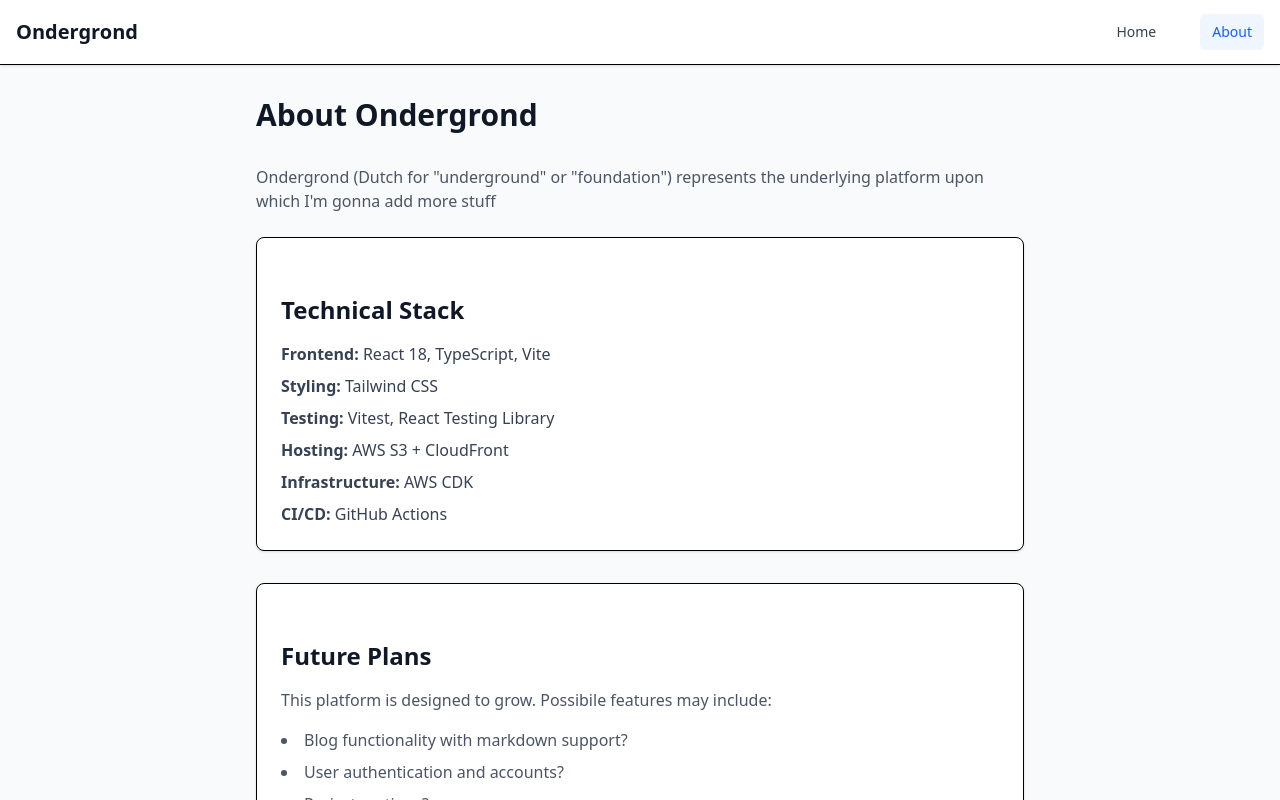
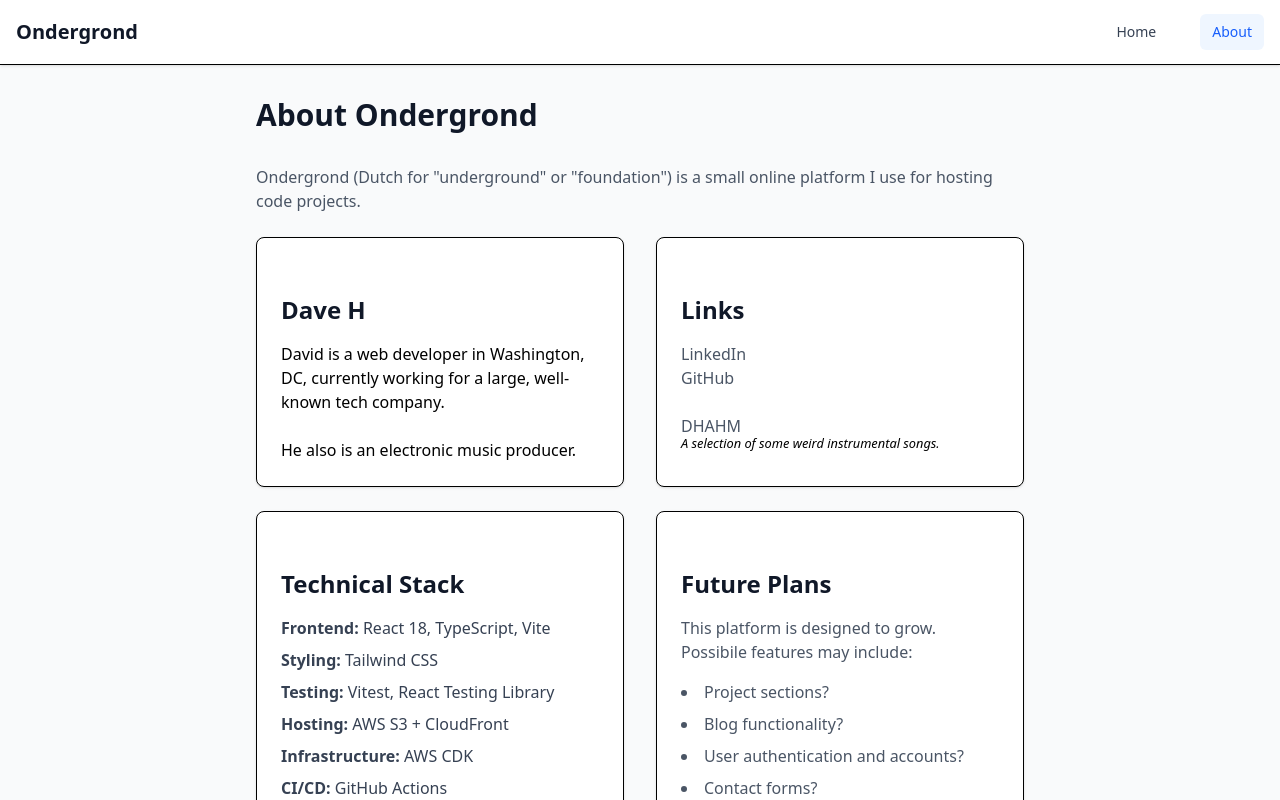
Before and after one commit to DJHUTCHINGS/ondergrond, a React (Vite) app: page /about in a window 1280 px wide. Shown: the top 800 px of the page. Built offline with nearby package versions, Linux system fonts and the light colour scheme; no server answers.

Commit message:
Updates to content and LinkTo

```diff
--- a/src/components/grid/Grid.tsx
+++ b/src/components/grid/Grid.tsx
@@ -2,9 +2,22 @@ import type { JSX, ReactNode } from 'react';
 
 interface Props {
   children: ReactNode;
-  columns: number;
+  columns: 1 | 2 | 3 | 4 | 5 | 6 | 7 | 8 | 9 | 10 | 11 | 12;
 }
 
 export const Grid = ({ children, columns }: Props): JSX.Element => {
-  return <div className={`grid md:grid-cols-${columns} gap-8`}>{children}</div>;
+  const gridCols = {
+    1: 'md:grid-cols-1',
+    2: 'md:grid-cols-2',
+    3: 'md:grid-cols-3',
+    4: 'md:grid-cols-4',
+    5: 'md:grid-cols-5',
+    6: 'md:grid-cols-6',
+  } as const;
+
+  return (
+    <div className={`grid ${gridCols[columns as keyof typeof gridCols]} gap-8`}>
+      {children}
+    </div>
+  );
 };
--- a/src/components/link/Link.tsx
+++ /dev/null
@@ -1,19 +0,0 @@
-import type { JSX } from 'react';
-
-interface Props {
-  label: string;
-  external?: boolean;
-  href: string;
-}
-
-export const Link = ({ label, href, external = false }: Props): JSX.Element => {
-  return (
-    <a
-      className="text-gray-600"
-      href={href}
-      target={external ? '_blank' : '_self'}
-    >
-      {label}
-    </a>
-  );
-};
--- /dev/null
+++ b/src/components/link/LinkTo.tsx
@@ -0,0 +1,41 @@
+import type { JSX } from 'react';
+import { ExternalLink } from 'lucide-react';
+
+interface Props {
+  label: string;
+  external?: boolean;
+  href: string;
+  description?: string;
+}
+
+export const LinkTo = ({
+  label,
+  href,
+  description,
+  external = false,
+}: Props): JSX.Element => {
+  return (
+    <>
+      <a
+        className="group text-gray-600 hover:text-blue-900 hover:underline transition-colors duration-200 inline-flex items-center gap-1"
+        href={href}
+        target={external ? '_blank' : '_self'}
+      >
+        <span>{label}</span>
+        {external && (
+          <ExternalLink
+            size={14}
+            className="opacity-0 group-hover:opacity-70 transition-opacity duration-200"
+          />
+        )}
+      </a>
+      {description && description?.length > 0 && (
+        <div className="-mt-2">
+          <small>
+            <em>{description}</em>
+          </small>
+        </div>
+      )}
+    </>
+  );
+};
--- a/src/pages/about/About.tsx
+++ b/src/pages/about/About.tsx
@@ -1,8 +1,11 @@
 import { Container } from '../../components/container/Container';
 import { Grid } from '../../components/grid/Grid';
+import { LinkTo } from '../../components/link/LinkTo';
+
+const HEADER_CLASS = 'text-2xl font-semibold text-gray-900 mt-8 mb-4';
 
 const About = () => {
-  const INTRO_TXT = `Ondergrond (Dutch for "underground" or "foundation") represents the underlying platform upon which I'm gonna add more stuff`;
+  const INTRO_TXT = `Ondergrond (Dutch for "underground" or "foundation") is a small online platform I use for hosting code projects.`;
 
   return (
     <div className="max-w-3xl mx-auto">
@@ -10,14 +13,54 @@ const About = () => {
         About Ondergrond
       </h1>
 
-      <div className="prose prose-lg max-w-none">
+      <div className="prose prose-lg max-w-none space-y-6">
         <p className="text-gray-600 mb-6">{INTRO_TXT}</p>
 
         <Grid columns={2}>
           <Container>
-            <h2 className="text-2xl font-semibold text-gray-900 mt-8 mb-4">
-              Technical Stack
-            </h2>
+            <h2 className={HEADER_CLASS}>Dave H</h2>
+
+            <p>
+              David is a web developer in Washington, DC, currently working for
+              a large, well-known tech company.
+            </p>
+            <br />
+            <p>He also is an electronic music producer.</p>
+          </Container>
+
+          <Container>
+            <h2 className={HEADER_CLASS}>Links</h2>
+
+            <p>
+              <LinkTo
+                href="https://www.linkedin.com/in/djhutchings/"
+                label="LinkedIn"
+                external
+              />
+            </p>
+
+            <p>
+              <LinkTo
+                label="GitHub"
+                href="https://github.com/DJHUTCHINGS"
+                external
+              />
+            </p>
+            <br />
+            <p>
+              <LinkTo
+                label="DHAHM"
+                href="https://dhahm.com"
+                external
+                description="A selection of some weird instrumental songs."
+              />
+            </p>
+          </Container>
+        </Grid>
+
+        <Grid columns={2}>
+          <Container>
+            <h2 className={HEADER_CLASS}>Technical Stack</h2>
 
             <ul className="space-y-2 text-gray-700">
               <li>
@@ -42,20 +85,18 @@ const About = () => {
           </Container>
 
           <Container>
-            <h2 className="text-2xl font-semibold text-gray-900 mt-8 mb-4">
-              Future Plans
-            </h2>
+            <h2 className={HEADER_CLASS}>Future Plans</h2>
 
             <p className="text-gray-600 mb-4">
               This platform is designed to grow. Possibile features may include:
             </p>
 
             <ul className="list-disc list-inside text-gray-600 space-y-2 mb-6">
-              <li>Blog functionality with markdown support?</li>
+              <li>Project sections?</li>
+              <li>Blog functionality?</li>
               <li>User authentication and accounts?</li>
-              <li>Project sections?</li>
-              <li>Contact forms with serverless backend?</li>
-              <li>Performance monitoring and analytics?</li>
+
+              <li>Contact forms?</li>
             </ul>
           </Container>
         </Grid>
--- a/src/pages/home/Home.tsx
+++ b/src/pages/home/Home.tsx
@@ -1,31 +1,7 @@
-import { useState } from 'react';
-import { Container } from '../../components/container/Container';
-import { Grid } from '../../components/grid/Grid';
-import { Link } from '../../components/link/Link';
-import { X } from 'lucide-react';
-
 const Home = () => {
-  const [showAlert, setShowAlert] = useState(true);
-
-  const ALERT_TEXT = `Under Construction`;
-
   return (
     <div className="max-w-4xl mx-auto">
       <div className="text-center py-16">
-        {showAlert && (
-          <div className="bg-yellow-400 text-white p-4 rounded-lg shadow-sm">
-            <Grid columns={3}>
-              <span> {ALERT_TEXT}</span>
-              <div></div>
-              <button
-                className="justify-self-end"
-                onClick={() => setShowAlert(!showAlert)}
-              >
-                <X />
-              </button>
-            </Grid>
-          </div>
-        )}
         <br />
         <h1
           className="text-4xl font-bold text-gray-900 mb-6"
@@ -33,31 +9,6 @@ const Home = () => {
         >
           Welcome to the Ondergrond
         </h1>
-        <p className="text-xl text-gray-600 mb-8 max-w-2xl mx-auto">
-          A simple introduction to Dave H.
-        </p>
-
-        <Grid columns={1}>
-          <Container>
-            <h3 className="text-lg font-semibold text-gray-900 mb-3">Links</h3>
-
-            <p>
-              <Link
-                href="https://www.linkedin.com/in/djhutchings/"
-                label="LinkedIn"
-                external
-              />
-            </p>
-
-            <p>
-              <Link
-                label="GitHub"
-                href="https://github.com/DJHUTCHINGS"
-                external
-              />
-            </p>
-          </Container>
-        </Grid>
       </div>
     </div>
   );
```
Also changed, not shown: 1 other file (tests, documents, lock files or other folders).
